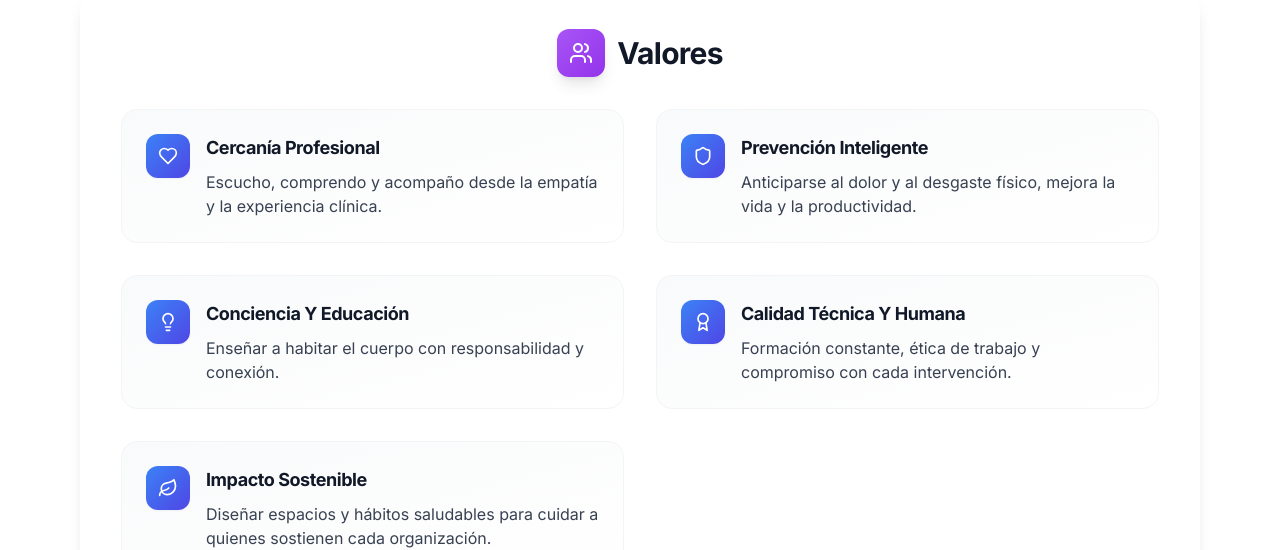
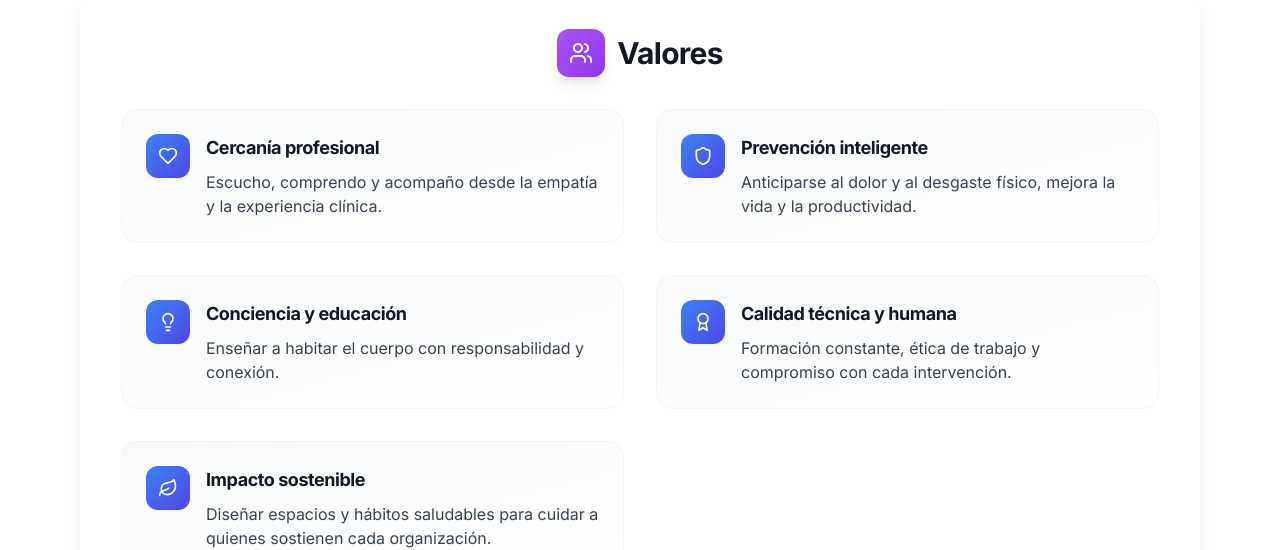
Before and after one commit to neudataing/kinesiologa, a React (Vite) app: page / in a window 1280 px wide. Shown: the part 2580-3130 px from the top of the page. Built offline with nearby package versions, Linux system fonts and the light colour scheme.

Commit message:
modified:   src/components/About.tsx

```diff
--- a/src/components/About.tsx
+++ b/src/components/About.tsx
@@ -223,7 +223,7 @@ const About: React.FC = () => {
                         <IconComponent className="w-5 h-5 text-white" />
                       </div>
                       <div className="flex-1">
-                        <h4 className="font-bold text-gray-900 text-lg mb-2 capitalize">
+                        <h4 className="font-bold text-gray-900 text-lg mb-2">
                           {valor.title}
                         </h4>
                         <p className="text-gray-700 leading-relaxed text-sm lg:text-base">
```
